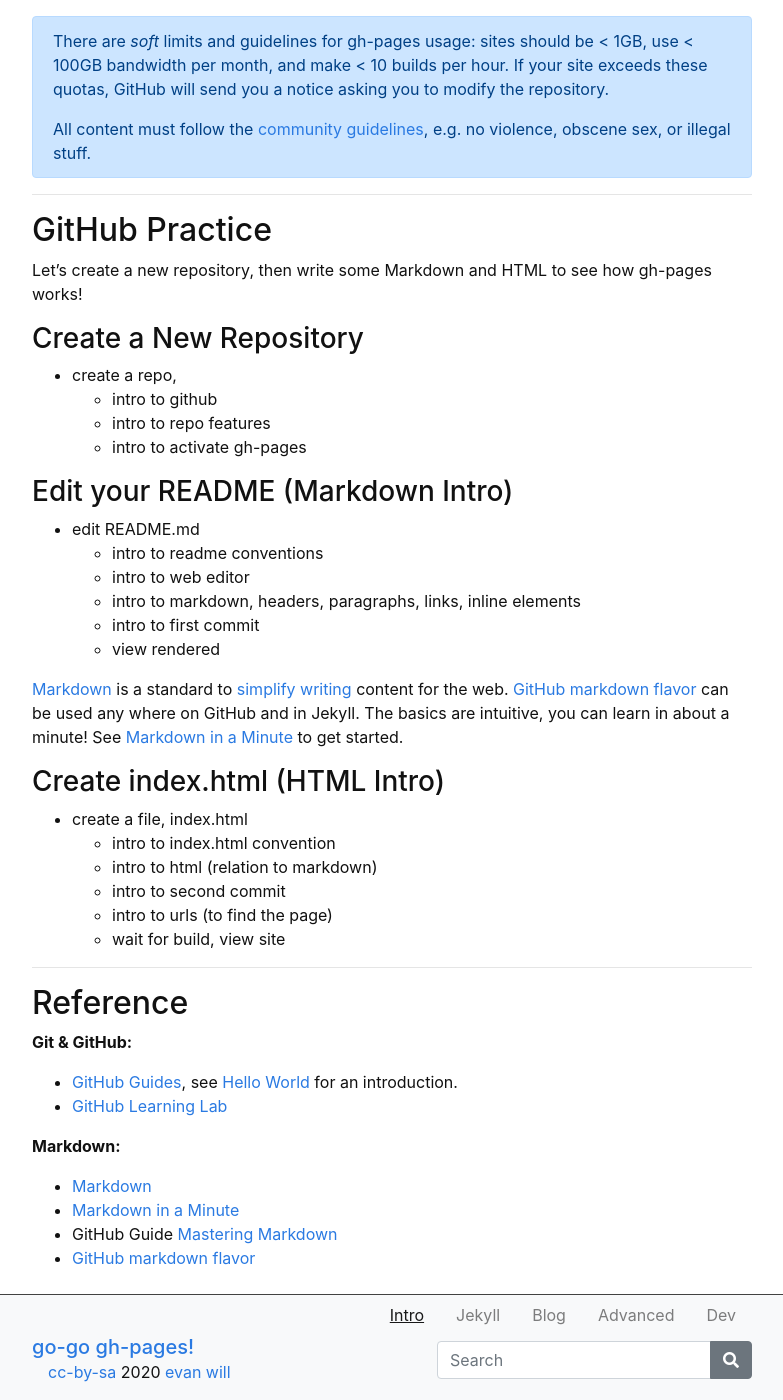
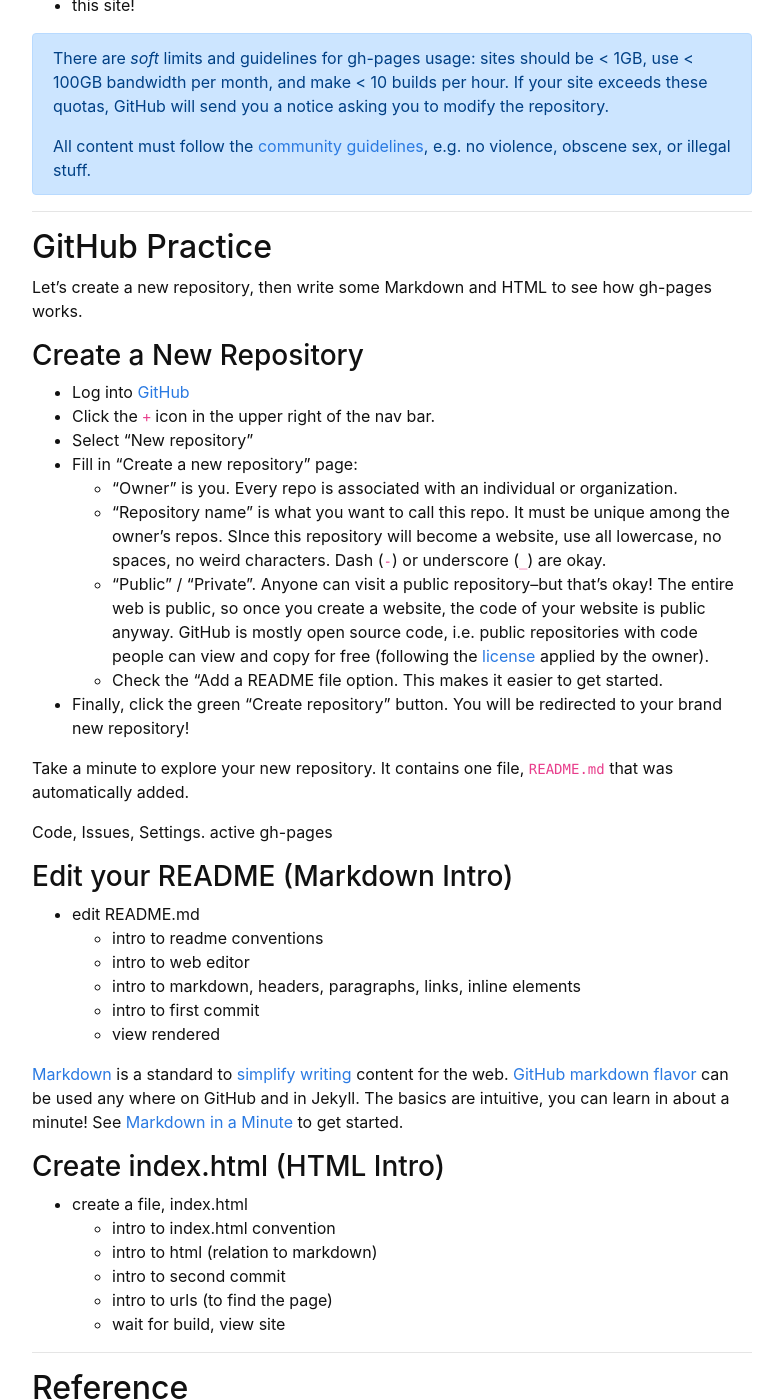
Before and after one commit to evanwill/go-go-ghpages-b, a Jekyll site: the page built from content/1-intro.md, in a window 1280 px wide and 1400 px high, scrolled down 1723 px. Shown: the whole window, without its empty margins (248-1031 px from the left). Built offline with Jekyll 4.4.1, drawn with Linux system fonts in a browser that asks for light colours; some of the changed text lies outside the part shown.

Commit message:
more intro

```diff
--- a/_layouts/section.html
+++ b/_layouts/section.html
@@ -19,4 +19,6 @@ layout: default
 </div>
 {%- endif -%}
 
+<hr>
+
 {{ content }}
--- a/content/1-intro.md
+++ b/content/1-intro.md
@@ -8,7 +8,7 @@ description: >
 youtubeid: SWVjQsvQocA
 ---
 
-## Git -> GitHub -> GitHub Pages
+## Git, GitHub, & GitHub Pages
 
 Before we get started we better clarify some terms:
 
@@ -48,14 +48,25 @@ All content must follow the [community guidelines](https://help.github.com/artic
 
 ## GitHub Practice
 
-Let's create a new repository, then write some Markdown and HTML to see how gh-pages works!
+Let's create a new repository, then write some Markdown and HTML to see how gh-pages works.
 
 ### Create a New Repository
 
-- create a repo,
-    - intro to github
-    - intro to repo features
-    - intro to activate gh-pages
+- Log into [GitHub](https://github.com/){:target="_blank" rel="noopener"}
+- Click the `+` icon in the upper right of the nav bar.
+- Select "New repository"
+- Fill in "Create a new repository" page:
+    - "Owner" is you. Every repo is associated with an individual or organization.
+    - "Repository name" is what you want to call this repo. It must be unique among the owner's repos. SInce this repository will become a website, use all lowercase, no spaces, no weird characters. Dash (`-`) or underscore (`_`) are okay.
+    - "Public" / "Private". Anyone can visit a public repository--but that's okay! The entire web is public, so once you create a website, the code of your website is public anyway. GitHub is mostly open source code, i.e. public repositories with code people can view and copy for free (following the [license](https://docs.github.com/en/free-pro-team@latest/github/creating-cloning-and-archiving-repositories/licensing-a-repository){:target="_blank" rel="noopener"} applied by the owner).
+    - Check the "Add a README file option. This makes it easier to get started.
+- Finally, click the green "Create repository" button. You will be redirected to your brand new repository!
+
+Take a minute to explore your new repository.
+It contains one file, `README.md` that was automatically added.
+
+Code, Issues, Settings.
+active gh-pages
 
 ### Edit your README (Markdown Intro)
 
```
